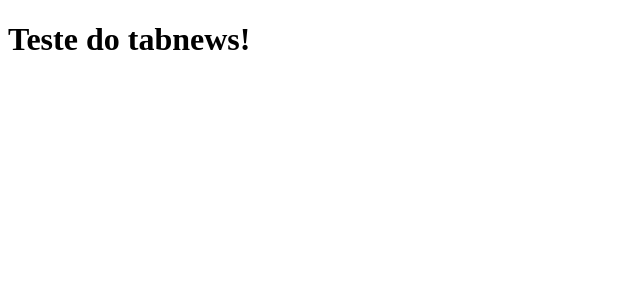
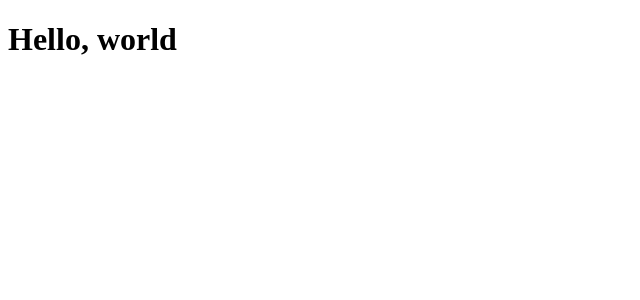
Before and after one commit to TiagoHMP/clone-tabnews, a Next.js app: page / in a window 1280 px wide. Shown: the top 300 px of the page, without its empty margins (0-640 px from the left). Built offline with nearby package versions, Linux system fonts and the light colour scheme.

Commit message:
arrumando arquivo

```diff
--- a/pages/index.js
+++ b/pages/index.js
@@ -1,5 +1,5 @@
 function Home(){
-    return <h1>Teste do tabnews!</h1>
+    return <h1>Hello, world</h1>
 }
 
 export default Home;
```
